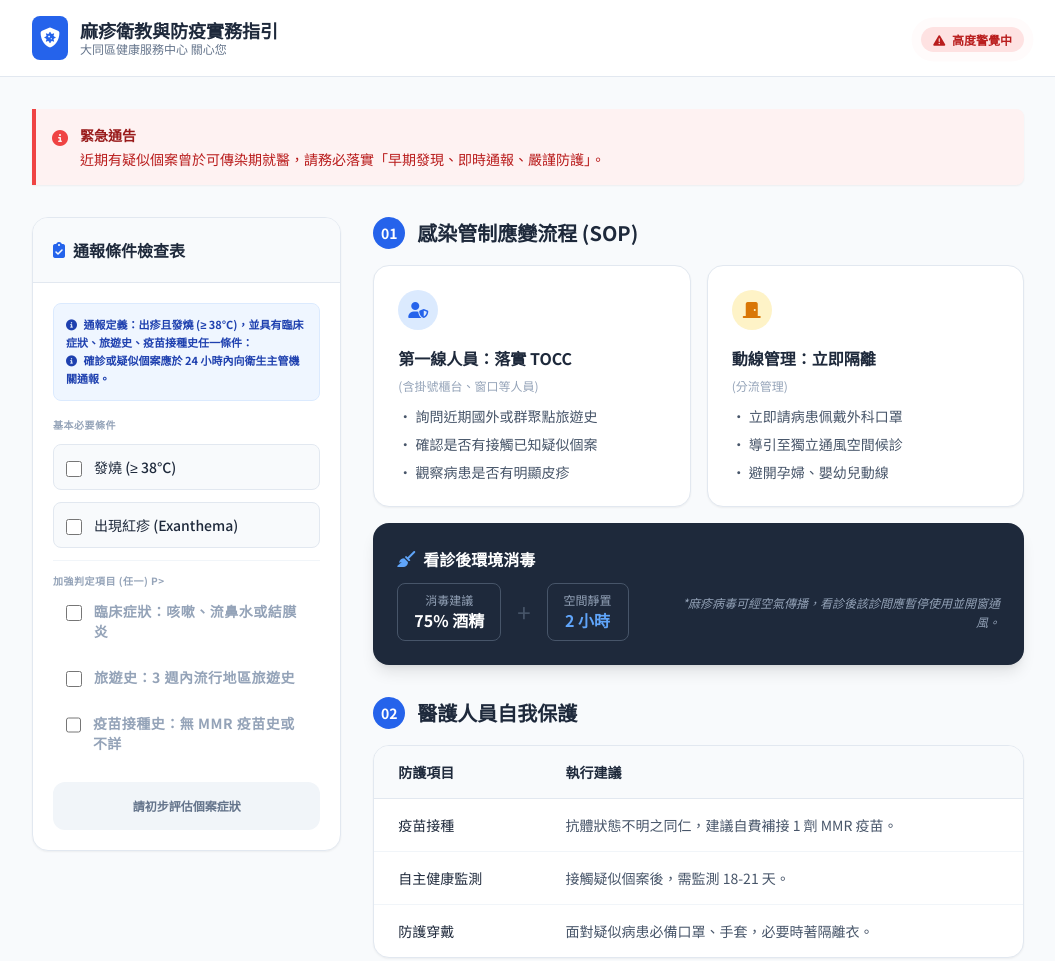
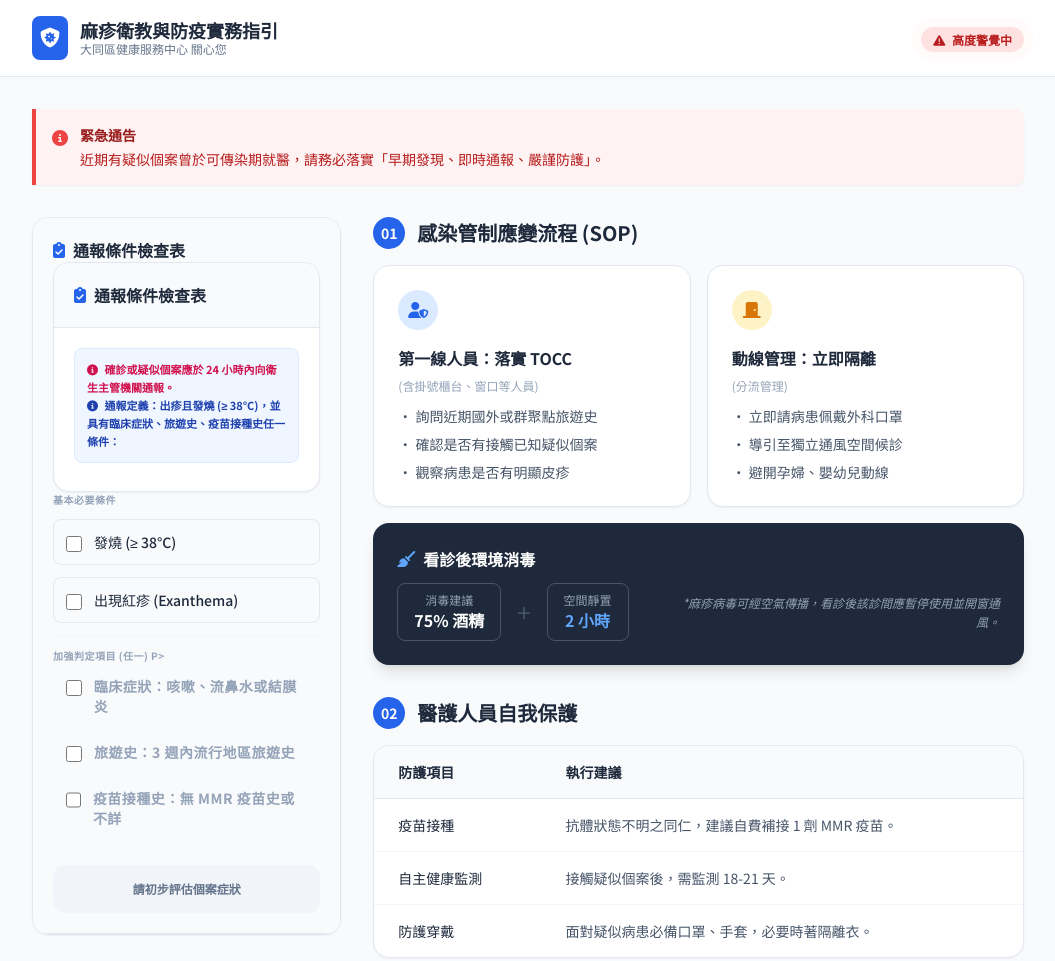
Before and after one commit to datong6653/MMR, a plain HTML site: page index.html in a window 1280 px wide. Shown: the top 961 px of the page, without its empty margins (112-1167 px from the left). Drawn offline with nearby package versions, Linux system fonts and the light colour scheme.

Commit message:
Update index.html

```diff
--- a/index.html
+++ b/index.html
@@ -70,14 +70,33 @@
                         <h2 class="font-bold flex items-center">
                             <i class="fas fa-clipboard-check text-blue-600 mr-2"></i> 通報條件檢查表
                         </h2>
-                    </div>
-                    <div class="p-5 space-y-4">
-                        <div class="bg-blue-50 p-3 rounded-lg border border-blue-100 mb-2">
-                            <p class="text-[11px] font-bold text-blue-800 leading-relaxed">
-                                <i class="fas fa-info-circle mr-1"></i> 通報定義：出疹且發燒 (&ge; 38&deg;C)，並具有臨床症狀、旅遊史、疫苗接種史任一條件：<br>
-															  <i class="fas fa-info-circle mr-1"></i> 確診或疑似個案應於 24 小時內向衛生主管機關通報。
-                            </p>
-                        </div>
+<div class="lg:col-span-1">
+  <div class="bg-white rounded-2xl shadow-sm border border-slate-200 overflow-hidden sticky top-24">
+    <div class="p-5 bg-slate-50 border-b border-slate-200">
+      <h2 class="font-bold flex items-center">
+        <i class="fas fa-clipboard-check text-blue-600 mr-2"></i> 通報條件檢查表
+      </h2>
+    </div>
+    <div class="p-5 space-y-4">
+      <div class="bg-blue-50 p-3 rounded-lg border border-blue-100 mb-2">
+        <p class="text-[11px] font-bold leading-relaxed">
+          <!-- 先顯示「確診或疑似…」，並換成 #D0104C 顏色 -->
+          <span class="text-[#D0104C]">
+            <i class="fas fa-info-circle mr-1"></i>
+            確診或疑似個案應於 24 小時內向衛生主管機關通報。
+          </span>
+          <br>
+          <!-- 再顯示「通報定義…」，維持原本藍色字 -->
+          <span class="text-blue-800">
+            <i class="fas fa-info-circle mr-1"></i>
+            通報定義：出疹且發燒 (≥ 38°C)，並具有臨床症狀、旅遊史、疫苗接種史任一條件：
+          </span>
+        </p>
+      </div>
+    </div>
+  </div>
+</div>
+
 
                         <div class="space-y-3">
                             <p class="text-[10px] uppercase tracking-wider text-slate-400 font-bold">基本必要條件</p>
```
